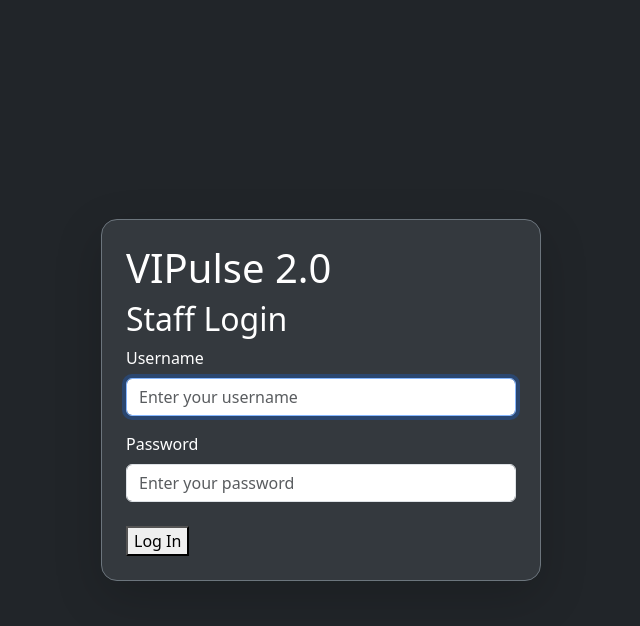
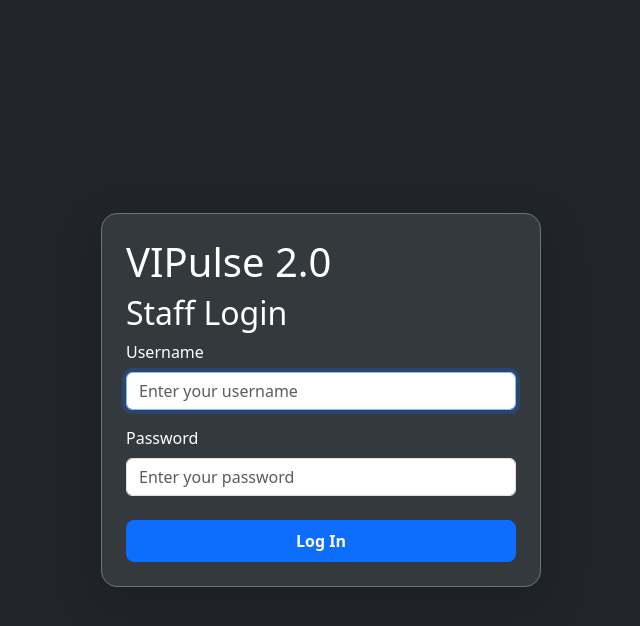
Before and after one commit to Azhdakurt/vipulse-2, a Django app: page /accounts/login/ in a window 1280 px wide. Shown: the top 626 px of the page, without its empty margins (319-959 px from the left). Run offline with Django 5.2, Linux system fonts and the light colour scheme.

Commit message:
Improve login button and error message styling

```diff
--- a/players/templates/registration/login.html
+++ b/players/templates/registration/login.html
@@ -15,9 +15,11 @@
     <h1>VIPulse 2.0</h1>
     <h2>Staff Login</h2>
 
-    {% if form.errors %}
-        <p>Invalid username or password. Please try again.</p>
-    {% endif %}
+   {% if form.errors %}
+    <div class="alert alert-danger rounded-3" role="alert">
+        Invalid username or password. Please try again.
+    </div>
+{% endif %}
 
     <form method="post">
         {% csrf_token %}
@@ -42,7 +44,9 @@
     </div>
 </div>
 
-        <button type="submit">Log In</button>
+        <button type="submit" class="btn btn-primary w-100 py-2 fw-semibold rounded-3">
+    Log In
+</button>
     </form>
      </div>
 </div>
```
